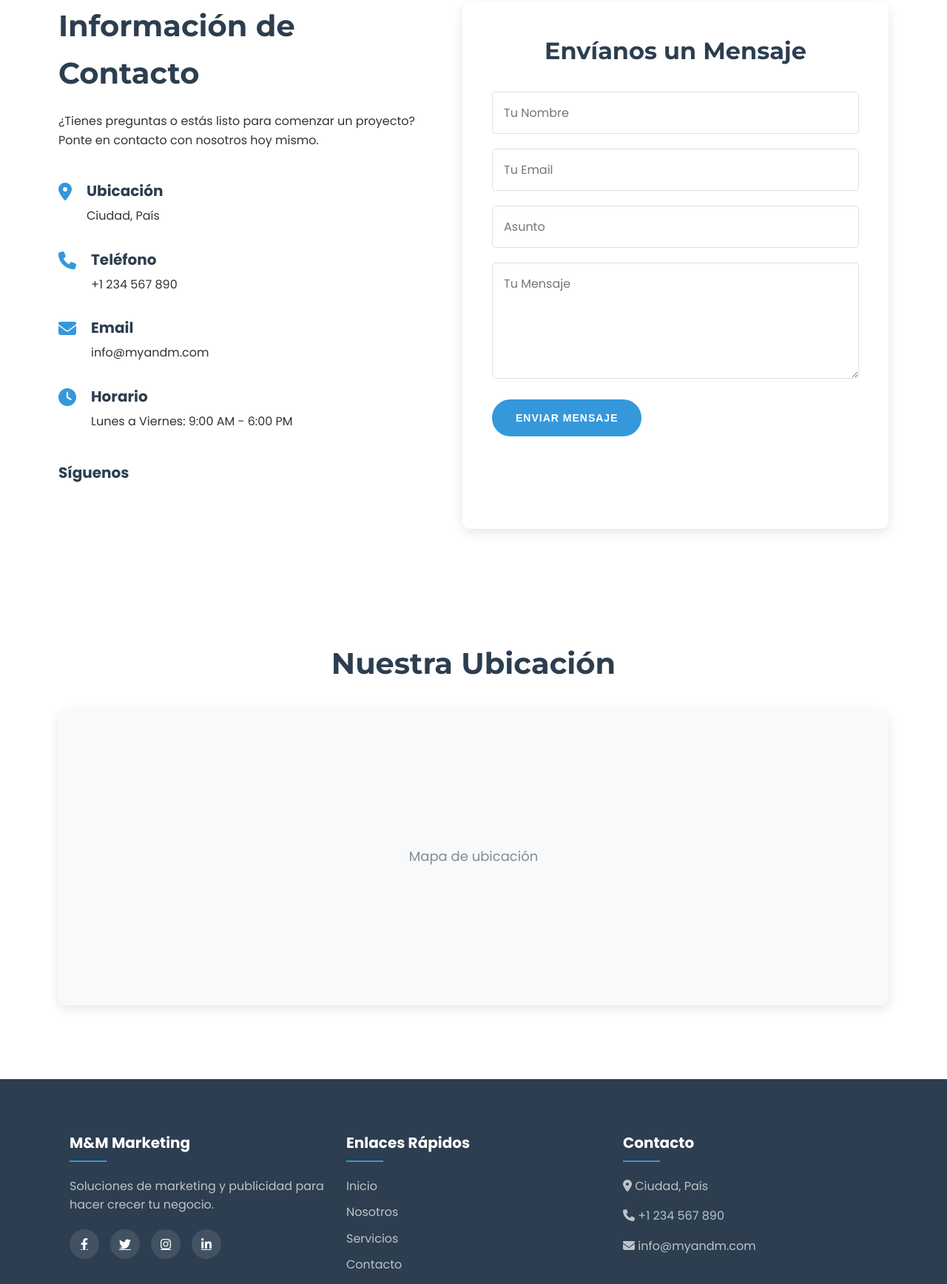
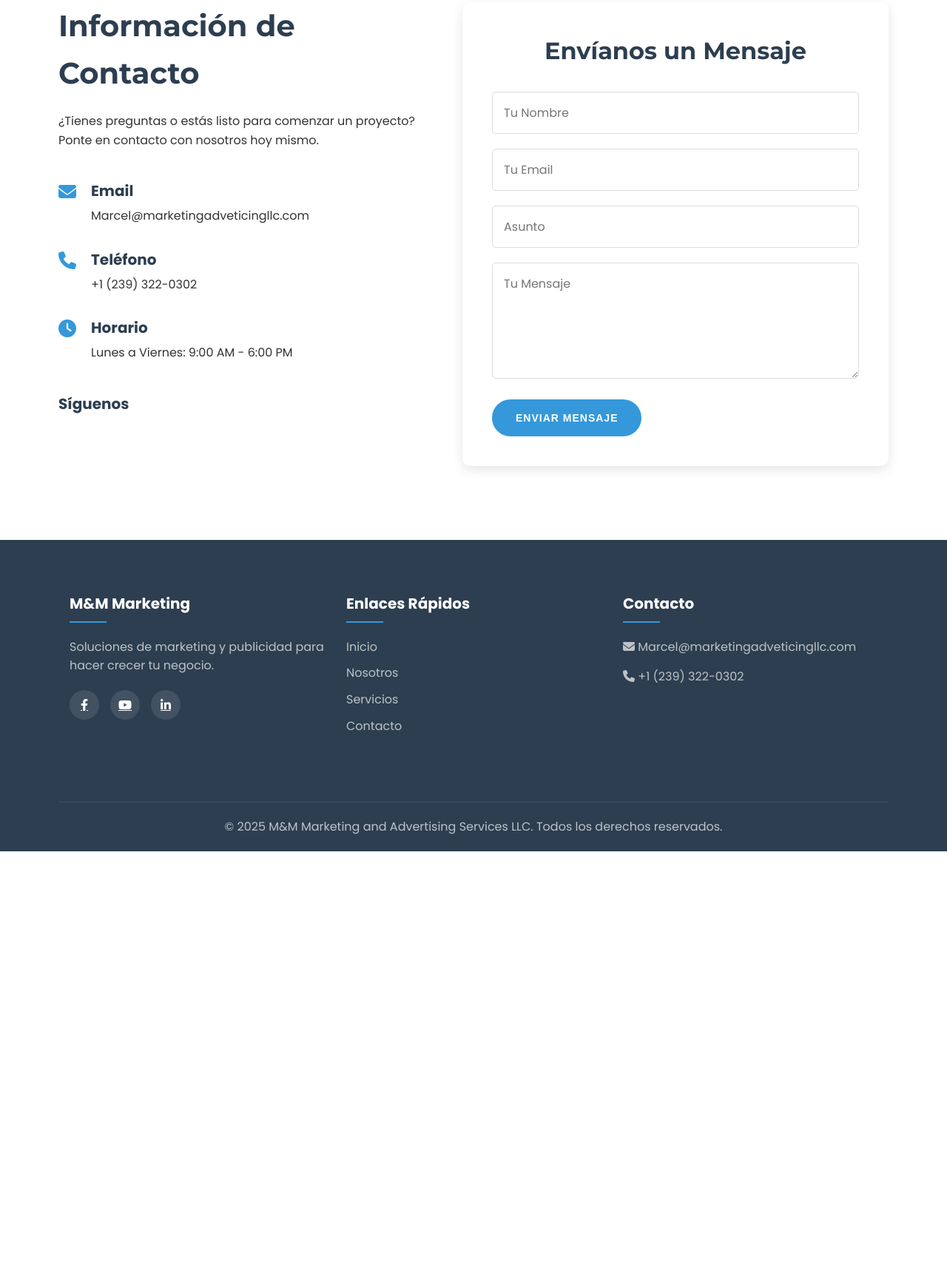
Before and after one commit to Marcos020912/M-M-Marketing, a plain HTML site: page paginas/contacto.html in a window 1280 px wide. Shown: the part 897-2633 px from the top of the page at 74% size. After the commit the page ends 2048 px from the top, so only its background shows below. Drawn offline with Linux system fonts and the light colour scheme.

Commit message:
Update contact information and remove team image from about page

```diff
--- a/paginas/contacto.html
+++ b/paginas/contacto.html
@@ -53,10 +53,10 @@
 
                     <div class="contact-details">
                         <div class="contact-item">
-                            <i class="fas fa-map-marker-alt"></i>
+                            <i class="fas fa-envelope"></i>
                             <div>
-                                <h3>Ubicación</h3>
-                                <p>Ciudad, País</p>
+                                <h3>Email</h3>
+                                <p>Marcel@marketingadveticingllc.com</p>
                             </div>
                         </div>
 
@@ -64,15 +64,7 @@
                             <i class="fas fa-phone"></i>
                             <div>
                                 <h3>Teléfono</h3>
-                                <p>+1 234 567 890</p>
-                            </div>
-                        </div>
-
-                        <div class="contact-item">
-                            <i class="fas fa-envelope"></i>
-                            <div>
-                                <h3>Email</h3>
-                                <p>info@myandm.com</p>
+                                <p>+1 (239) 322-0302</p>
                             </div>
                         </div>
 
@@ -88,10 +80,9 @@
                     <div class="social-contact">
                         <h3>Síguenos</h3>
                         <div class="social-icons">
-                            <a href="#"><i class="fab fa-facebook-f"></i></a>
-                            <a href="#"><i class="fab fa-twitter"></i></a>
-                            <a href="#"><i class="fab fa-instagram"></i></a>
-                            <a href="#"><i class="fab fa-linkedin-in"></i></a>
+                            <a href="https://www.facebook.com/profile.php?id=100087639242599"><i class="fab fa-facebook-f"></i></a>
+                            <a href="https://www.youtube.com/@mmmaeketing_advetising"><i class="fab fa-youtube"></i></a>
+                            <a href="https://www.linkedin.com/company/m-m-marketing-and-advertising-services/"><i class="fab fa-linkedin-in"></i></a>
                         </div>
                     </div>
                 </div>
@@ -118,18 +109,6 @@
         </div>
     </section>
 
-    <section class="map">
-        <div class="container">
-            <h2>Nuestra Ubicación</h2>
-            <div class="map-container">
-                <!-- Replace with actual map embed code -->
-                <div class="map-placeholder">
-                    <p>Mapa de ubicación</p>
-                </div>
-            </div>
-        </div>
-    </section>
-
     <footer>
         <div class="container">
             <div class="footer-content">
@@ -137,10 +116,9 @@
                     <h3>M&M Marketing</h3>
                     <p>Soluciones de marketing y publicidad para hacer crecer tu negocio.</p>
                     <div class="social-icons">
-                        <a href="#"><i class="fab fa-facebook-f"></i></a>
-                        <a href="#"><i class="fab fa-twitter"></i></a>
-                        <a href="#"><i class="fab fa-instagram"></i></a>
-                        <a href="#"><i class="fab fa-linkedin-in"></i></a>
+                        <a href="https://www.facebook.com/profile.php?id=100087639242599"><i class="fab fa-facebook-f"></i></a>
+                        <a href="https://www.youtube.com/@mmmaeketing_advetising"><i class="fab fa-youtube"></i></a>
+                        <a href="https://www.linkedin.com/company/m-m-marketing-and-advertising-services/"><i class="fab fa-linkedin-in"></i></a>
                     </div>
                 </div>
                 <div class="footer-section">
@@ -154,9 +132,8 @@
                 </div>
                 <div class="footer-section">
                     <h3>Contacto</h3>
-                    <p><i class="fas fa-map-marker-alt"></i> Ciudad, País</p>
-                    <p><i class="fas fa-phone"></i> +1 234 567 890</p>
-                    <p><i class="fas fa-envelope"></i> info@myandm.com</p>
+                    <p><i class="fas fa-envelope"></i> Marcel@marketingadveticingllc.com</p>
+                    <p><i class="fas fa-phone"></i> +1 (239) 322-0302</p>
                 </div>
             </div>
             <div class="footer-bottom">
```
Also changed, not shown: index.html (+5 -7 lines), paginas/home.html (+5 -7 lines), paginas/nosotros.html (+5 -10 lines), paginas/servicios.html (+5 -7 lines), imagenes/Marcel Valenzuela(2).png (added), imagenes/Marcel Valenzuela.png, imagenes/Marcos Fernandez(1).png (added), imagenes/Marcos Fernandez.png.
